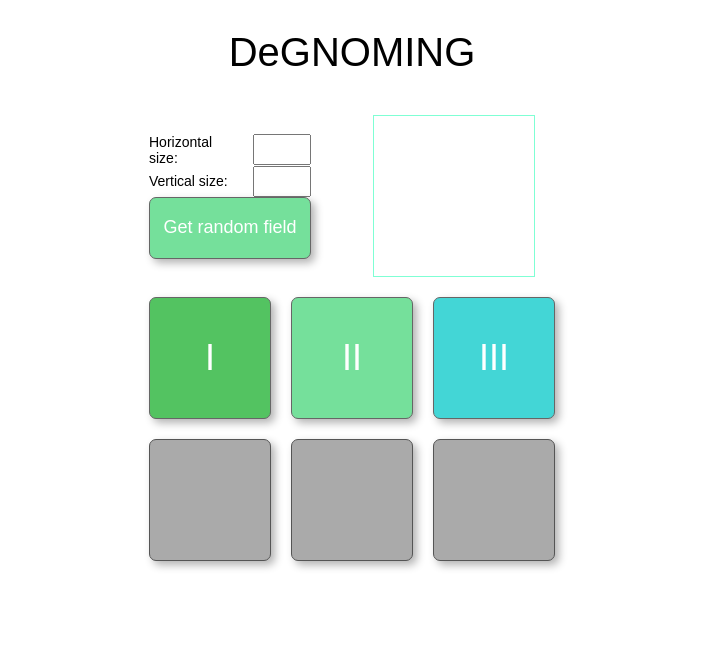
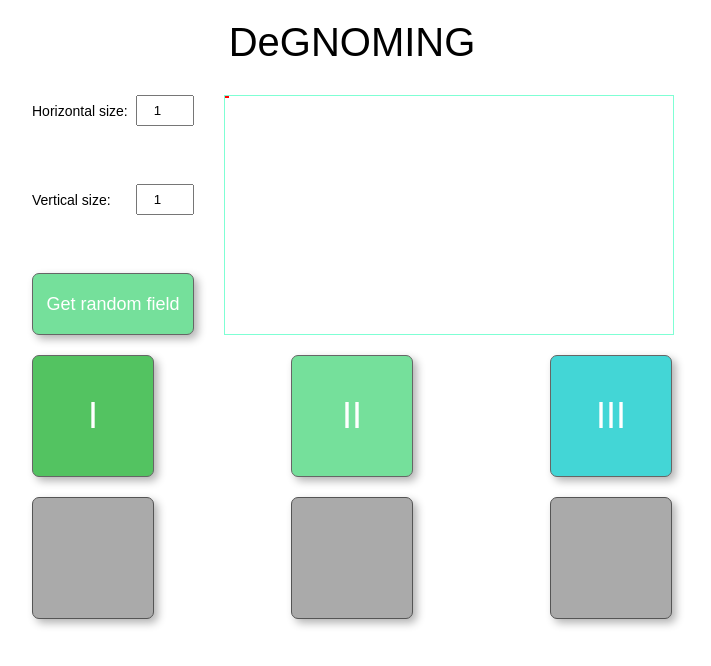
Before and after one commit to diamenciarz/multigame, a plain HTML site: page degnoming/index.html in a window 1280 px wide. Shown: the whole page, without its empty margins (288-999 px from the left). Drawn offline with nearby package versions, Linux system fonts and the light colour scheme.

Commit message:
improve add fields to board representation

```diff
--- a/degnoming/index.html
+++ b/degnoming/index.html
@@ -21,28 +21,31 @@
 	<div class="content">
 		<div class="flex-row">
 			<div class="flex-column">
-				<div class="flex-row">
+				<div class="flex-container">
 					<label for="size-horizontal">Horizontal size:</label>
-					<input type="number" id="size-horizontal" class="size-input" />
+					<input type="number" id="size-horizontal" class="size-input" value="1"/>
 				</div>
-				<div class="flex-row">
+				<div class="flex-container">
 					<label for="size-vertical">Vertical size:</label>
-					<input type="number" id="size-vertical" class="size-input" />
+					<input type="number" id="size-vertical" class="size-input" value="1"/>
 				</div>
-				<div class="flex-row">
+				<div class="flex-container">
 					<div id="field-button" class="button rounded">Get random field</div>
 				</div>
 			</div>
 			<div class="flex-column">
+				<div id="vert-distancer"></div>
+			</div>
+			<div class="flex-column flex-col-100proc">
 				<div id="field-representation" class="border-aquamarine"></div>
 			</div>
 		</div>
-		<div class="flex-container">
+		<div class="flex-row">
 			<div id="button1" data-number="1" class="button cadetblue rounded" onclick="arrow.call(this)">I</div>
 			<div id="button2" data-number="2" class="button rounded" onclick="arrow.call(this)">II</div>
 			<div id="button3" data-number="3" class="button aqua rounded" onclick="arrow.call(this)">III</div>
 		</div>
-		<div class="flex-container">
+		<div class="flex-row">
 			<div id="result1" class="button display rounded"></div>
 			<div id="result2" class="button display rounded"></div>
 			<div id="result3" class="button display rounded"></div>
--- a/degnoming/index.js
+++ b/degnoming/index.js
@@ -54,6 +54,40 @@ function arrow() {
 	$('#result' + this.dataset.number).html(arrowDirection);
 }
 
+let sizeHor = 1;
+let sizeVer = 1;
+
+function drawFields() {
+	$('#field-representation').children().remove();
+	for (let j = 0; j < sizeVer; j++) {
+		let row = $('<tr>');
+		for (let i = 0; i < sizeHor; i++) {
+			let letter = String.fromCharCode(97 + j).toUpperCase();
+			let field = $('<div>').addClass('field').attr('id', letter + '' + i);
+			row.append(field);
+		}
+		$('#field-representation').append(row);
+	}
+}
+
+$('#size-horizontal').on('change keyup paste', function() {
+	if ($(this).val() < 1) {
+		$(this).val('1');
+	}
+	console.log($(this).val());
+	sizeHor = $(this).val();
+	drawFields();
+})
+$('#size-vertical').on('change keyup paste', function() {
+	if ($(this).val() < 1) {
+		$(this).val('1');
+	}
+	console.log($(this).val());
+	sizeVer = $(this).val();
+	drawFields();
+})
+
 $(function () {
-	console.log('inside');
+	drawFields();
+	console.log('drawFields');
 })
--- a/degnoming/style.css
+++ b/degnoming/style.css
@@ -12,69 +12,69 @@ body {
 .header {
 	display: block;
 	text-align: center;
-	margin: 10px;
 }
 #title {
 	font-size: 40px;
 	padding-bottom: 20px;
 }
 .flex-column, .flex-row {
-	align-items: center;
 	justify-content: center;
 }
 .flex-column {
 	display: flex;
 	flex-direction: column;
-	margin: 10px;
-	/* padding: 10px; */
+	justify-content: space-between;
+	height: 30vh;
+}
+.flex-col-100proc {
+	width: 100%;
 }
 .flex-row {
 	display: flex;
-	width: 100%;
+	width: 50vw;
 	flex-direction: row;
 	justify-content: space-between;
-	margin: -10px;
+	padding: 10px 0;
 }
-.side-padding {
-	padding: 0 20px;
-}
-/* .space-around {
-	justify-content: space-around;
-} */
-.padding20 {
-	padding: 20px;
+#vert-distancer {
+	width: 30px;
 }
 label {
-	display: inline-block;
+	display: flex;
+	align-items: center;
 	width: 100px;
-	margin: 10px;
 	font-size: 14px;
 }
 .size-input {
 	width: 50px;
 	height: 25px;
-	margin: 10px;
+	text-align: center;
+	/* margin: 10px;	 */
 }
 #field-button {
 	display: flex;
 	height: 60px;
-	width: 180px;
+	width: 160px;
 	align-items: center;
 	justify-content: center;
 	/* background-color: #6cb8ef; */
-	margin: 10px;
+	/* margin: 10px 0; */
 	font-size: 1.5em;
 }
 #field-representation {
-	width: 160px;
-	height: 160px;
-	margin: 10px;
+	width: 100%;
+	height: 100%;
+	/* margin: 10px 0; */
 }
-
+.field {
+	margin: 0;
+	padding: 0;
+	border: 1px solid red;
+	width: 100%;
+}
 .flex-container {
 	display: flex;
-	flex-direction: row;
-	align-content: space-between;
+	justify-content: space-between;
 }
 .button {
 	width: 120px;
@@ -86,7 +86,7 @@ label {
 	justify-content: center;
 	font-size: 3em;
 	color: #fff;
-	margin: 10px;
+	/* margin: 10px; */
 	background-color: #75e09b;
 	box-shadow: 4px 4px 8px rgba(0,0,0,0.3);
 }
@@ -98,7 +98,7 @@ label {
 	flex-direction: row;
 	align-items: center;
 	justify-content: space;
-	margin: 10px;
+	/* margin: 10px; */
 	color: #ddd;
 	font-size: 9em;
 	background-color: #aaa;
```
